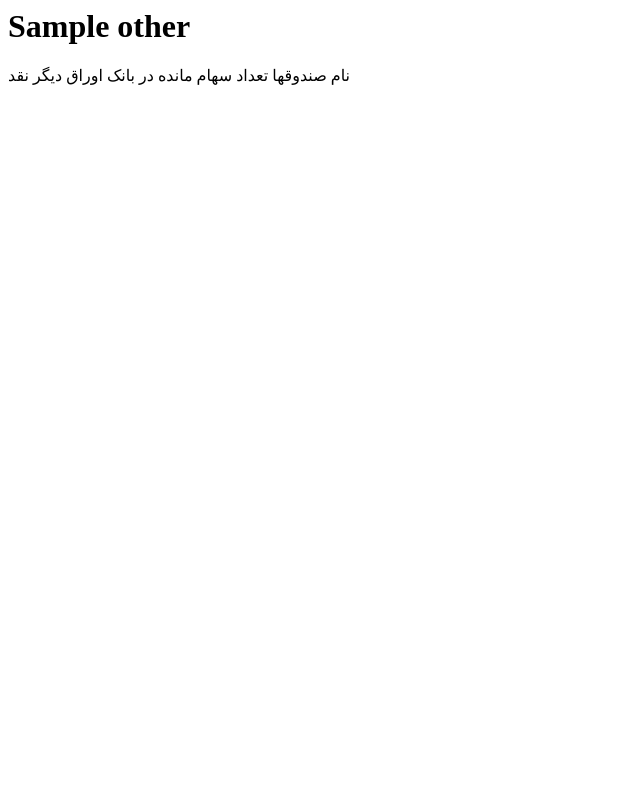
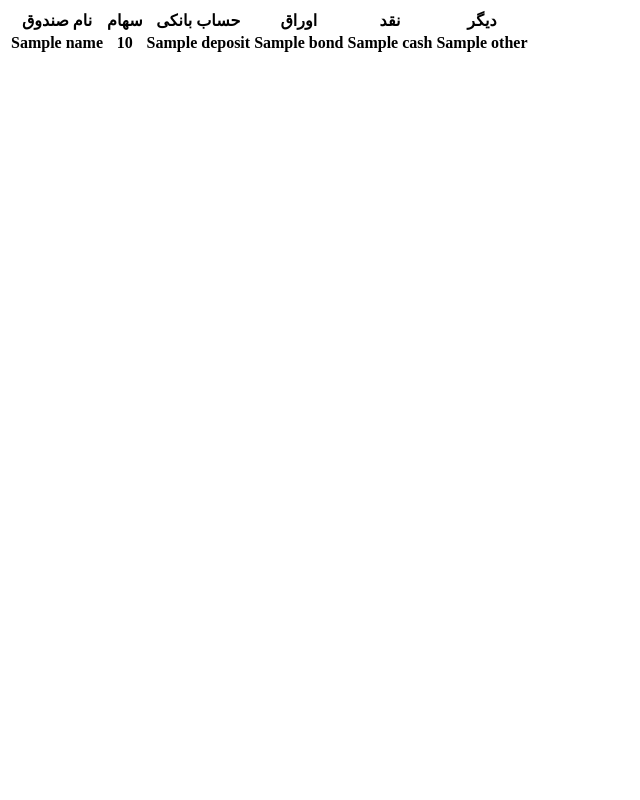
Before and after one commit to d4rk-n0153/funds_percentage, a Flask app: template templates/index.html in a window 1280 px wide. Shown: the whole page, without its empty margins (0-640 px from the left). Run offline with Flask 2, Linux system fonts and the light colour scheme; the template is opened without the code that fills it: most values are stand-ins (such as "Sample title", 1, 10 or a date in 2020); lists and menus that the app fills with data are empty.

Commit message:
table creaete

```diff
--- a/app.py
+++ b/app.py
@@ -13,7 +13,7 @@ def crawling():
     fipiran.fipiran()
 
 # reading DB file
-    sleep(30)
+    sleep(60)
 
     info_dict=READ_DB.reader()
 
@@ -24,16 +24,18 @@ def crawling():
         "bond":info_dict.get("bond"),
         "other":info_dict.get("other"),
         "cash":info_dict.get("cash"),
+        "fiveBest":info_dict.get("fiveBest"),
 
     }
 
     return render_template('index.html',
-    names=info_dict.get("names"),
+    name=info_dict.get("name"),
     stock=info_dict.get("stock"),
     deposit=info_dict.get("deposit"),
     bond=info_dict.get("bond"),
     other=info_dict.get("other"),
     cash=info_dict.get("cash"),
+    fiveBest=info_dict.get("fiveBest")
     )
 if __name__=="__main__":
     app.run(debug=True,
--- a/templates/index.html
+++ b/templates/index.html
@@ -4,17 +4,31 @@
 	<!-- <meta http-equiv="Refresh" content="30; url='http://127.0.0.1:5000/funds'" /> -->
 </head>
 <body>
-	<h1>{{other}}</h1>
-	<tr>
-		<th>نام صندوقها</th>
-		<th>تعداد سهام</th>
-		<th>مانده در بانک</th>
-		<th>اوراق</th>
-		<th>دیگر</th>
-		<th>نقد</th>
+	<table class="funds">
 
-	</tr>
-<body>
+		<TR class="title">
+			<th>نام صندوق</th>
+			<th>سهام</th>
+			<th>حساب بانکی</th>
+			<th>اوراق</th>
+			<th>نقد</th>
+			<th>دیگر</th>
+
+		</TR>
+
+	{% for _ in range(name | length) %}
+
+			<TR class="title">
+				<th>{{name[_]}}</th>
+				<th>{{stock[_]}}</th>
+				<th>{{deposit[_]}}</th>
+				<th>{{bond[_]}}</th>
+				<th>{{cash[_]}}</th>
+				<th>{{other[_]}}</th>
+
+			</TR>
+	{%endfor %}
+</body>
 
 
 </html>
```
Also changed, not shown: fipiran.py (+4 -3 lines), requirements.txt (+191 -0 lines).
